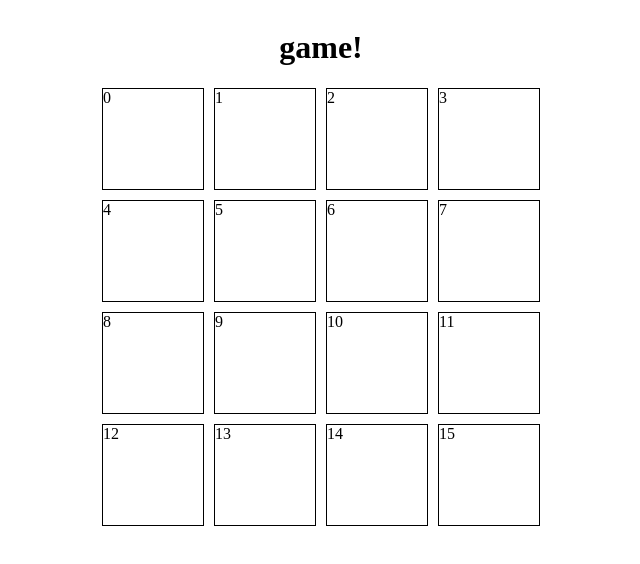
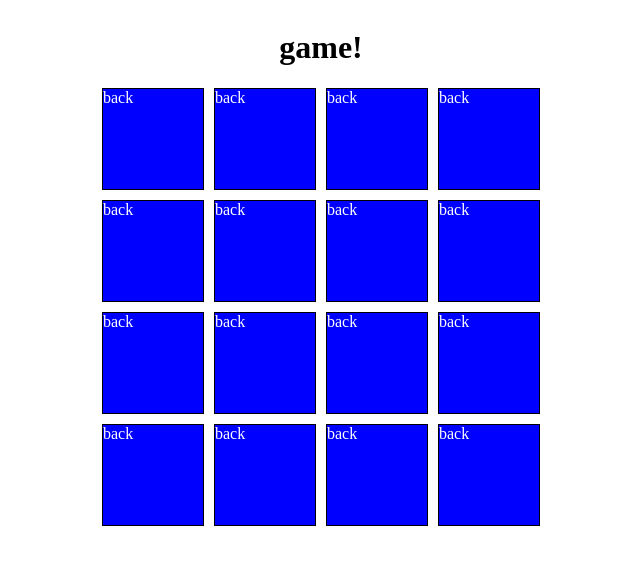
Before and after one commit to andrey-fanin/peek-a-cat, a Vue app: page / in a window 1280 px wide. Shown: the top 564 px of the page, without its empty margins (319-959 px from the left). Built offline with nearby package versions, Linux system fonts and the light colour scheme.

Commit message:
add front and back + some logic to card

```diff
--- a/src/App.vue
+++ b/src/App.vue
@@ -1,14 +1,31 @@
 <script setup>
-import Card from '@/components/Card.vue'
+import GamingCard from '@/components/GamingCard.vue'
+import { ref } from 'vue'
 
-const cardList = Array.from({ length: 16 }, (x, i) => i++)
+const cardList = ref(
+  Array.from({ length: 16 }, (x, i) => ({
+    position: i++,
+    order: i++,
+    visible: false
+  }))
+)
+
+const flipCard = (card) =>
+  (cardList.value[card.position].visible = true)
 </script>
 
 <template>
   <div class="wrapper">
     <h1>game!</h1>
     <section class="game-board">
-      <Card v-for="card in cardList" :key="card" :order="card" />
+      <GamingCard
+        v-for="card in cardList"
+        :key="card.order"
+        :order="card.order"
+        :visible="card.visible"
+        @select-card="flipCard"
+        :position="card.position"
+      />
     </section>
   </div>
 </template>
--- a/src/components/Card.vue
+++ /dev/null
@@ -1,15 +0,0 @@
-<script setup>
-defineProps({ order: Number })
-</script>
-
-<template>
-  <div class="card">{{ order }}</div>
-</template>
-
-<style scoped>
-.card {
-  width: 100px;
-  height: 100px;
-  border: 1px solid #000;
-}
-</style>
--- /dev/null
+++ b/src/components/GamingCard.vue
@@ -0,0 +1,50 @@
+<script setup>
+const props = defineProps({
+  position: { type: Number, required: true },
+  order: { type: Number, required: true },
+  visible: { type: Boolean, default: false }
+})
+const emit = defineEmits(['select-card'])
+
+const selectCard = () => {
+  emit('select-card', {
+    position: props.position
+  })
+}
+</script>
+
+<template>
+  <div class="card" @click="selectCard">
+    <div
+      v-show="visible"
+      class="card-side card-side--front"
+    >
+      {{ order }}
+    </div>
+    <div class="card-side card-side--back">
+      back
+    </div>
+    {{ order }}
+  </div>
+</template>
+
+<style scoped lang="scss">
+.card {
+  width: 100px;
+  height: 100px;
+  border: 1px solid #000;
+  color: #fff;
+  position: relative;
+}
+.card-side {
+  width: 100%;
+  height: 100%;
+  &--front {
+    background-color: #ff0000;
+    position: absolute;
+  }
+  &--back {
+    background-color: #0000ff;
+  }
+}
+</style>
```
Also changed, not shown: .prettierrc.json.
